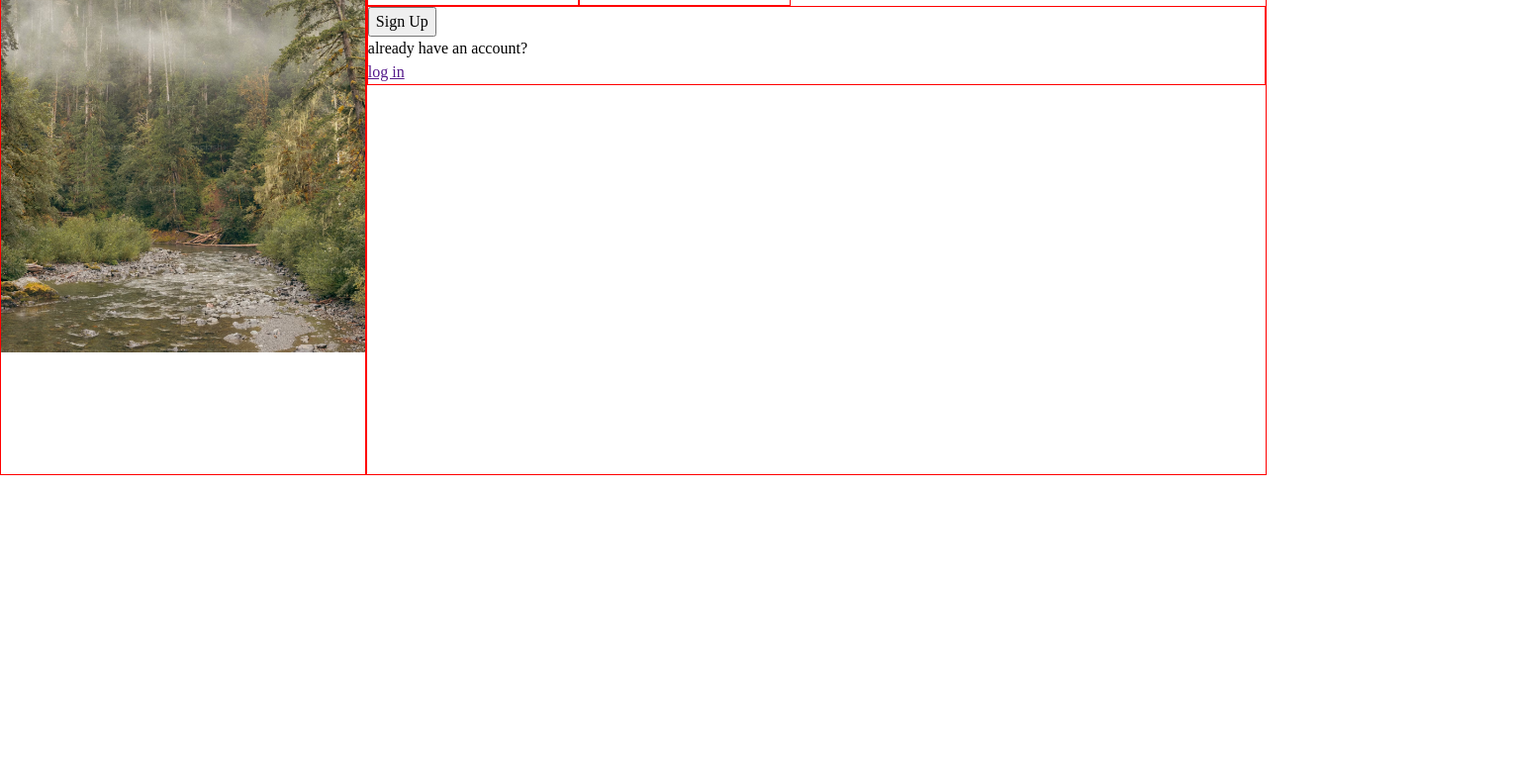
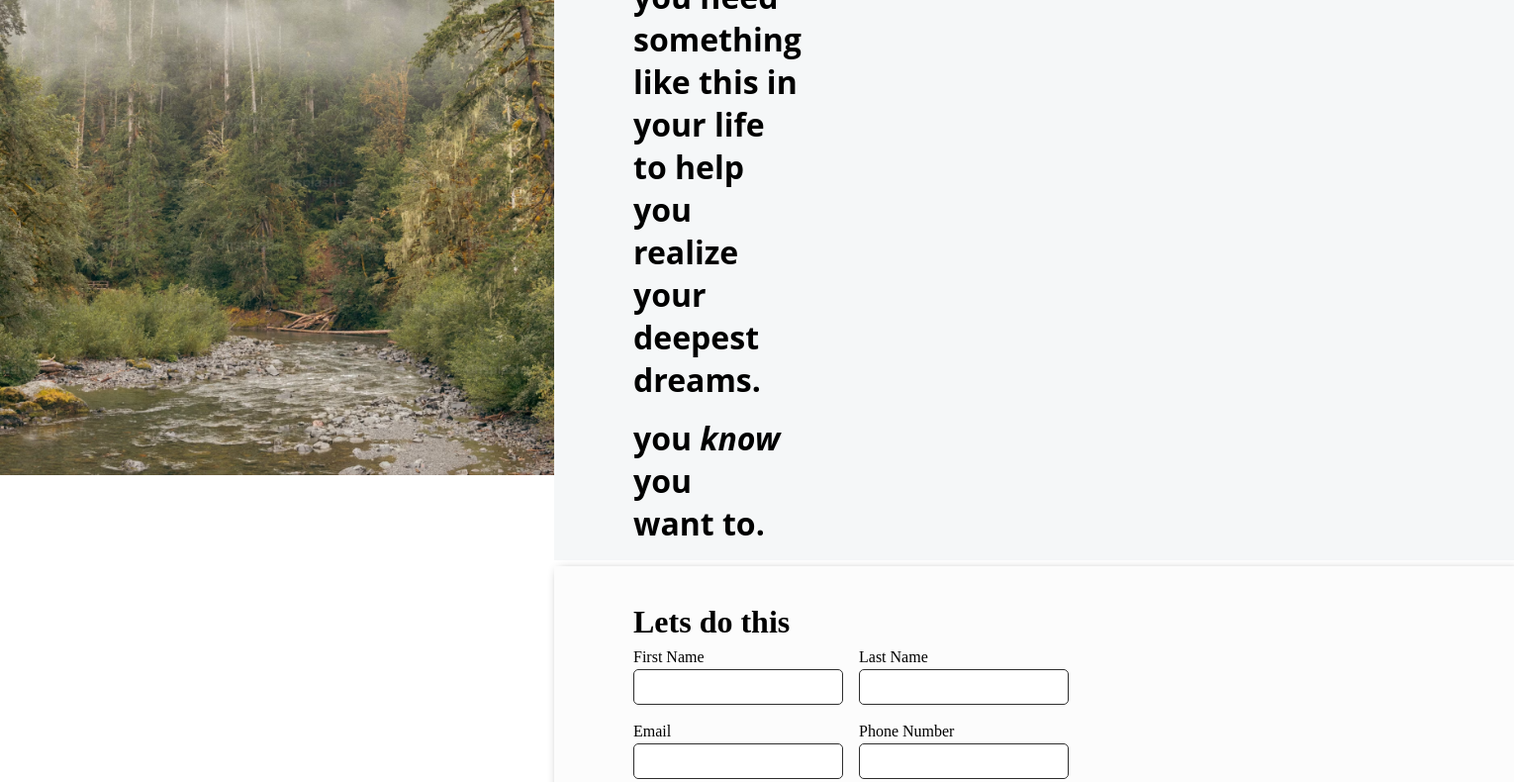
Before and after one commit to tococo852/sign-up-form, a plain HTML site: page index.html in a window 1280 px wide. Shown: the part 320-1110 px from the top of the page at 99% size, 1530 px wide, since content can reach past the window. Before the commit the page ends 800 px from the top, so only its background shows below. Drawn offline with Linux system fonts and the light colour scheme.

Commit message:
finished the layout

```diff
--- a/index.css
+++ b/index.css
@@ -62,10 +62,10 @@ body{
   margin: 0;
   display: flex;
   align-items: stretch;
-  min-height: 100vh;
+  height: 100vh;
+
 }
 div{
-  border: 1px solid red;
 }
 label {
     display: block;
@@ -89,16 +89,15 @@ label {
   background-image: url('./trees.avif');
   background-position:  center;
   background-repeat: no-repeat;
-  background-size: 100%;
+  background-size: cover;
   flex-grow: 1;
   flex-shrink: 0;
-  flex-basis: 40vh;
-
+  flex-basis: 70vh;
 
 }
 .logobox{
   position: relative;
-  top: 7rem;
+  top: 12rem;
   display: flex;
   justify-content: center;
   background-color: #2e2e2e8c;
@@ -112,11 +111,72 @@ label {
   flex-grow: 2;
   display: flex;
   flex-direction: column;
+  gap: 0.4rem;
 }
 
-.description{}
-.formbox{}
+.description{
+  display: flex;
+  flex-direction: column;
+  flex-grow: 1;
+  flex-wrap: wrap;
+  justify-content: center;
+  align-items:start;
+  background-color: #F5F7F8 ;
+  flex-shrink: 1;
+  padding: 5rem 15rem 0rem 5rem;
+
+}
+.description p{
+  font: bold 2rem "Open Sans", sans-serif;
+  padding: 0rem 30rem 1rem 0rem;
+}
+
+.formbox{
+  display: flex;
+  flex-direction: column;
+  justify-content: center;
+  align-items:start;
+  flex-shrink: 0;
+  background-color: hsl(0, 0%, 99%)  ;
+  padding: 2rem 5rem;
+  box-shadow: 5px 5px 10px gray;
+
+}
 .sign-up-form{
 display: flex;
+gap: 1rem;
 }
-.account{}
+.form-column{
+  display: flex;
+  flex-direction: column;
+
+}
+.form-column> *{
+}
+
+.account{
+  display: flex;
+  flex-direction: column;
+  justify-content: top;
+  align-items: start;
+  background-color: #F5F7F8 ;
+  flex-grow: 1;
+  padding: 2rem 0rem 0rem 5rem;
+  gap:1rem;
+
+}
+.account p{
+  font: 500 0.95rem "Open Sans", sans-serif;
+
+}
+
+button{
+  background-color: 	hsl(160, 47%, 50%);
+  border: none;
+  padding: 12px 29px;
+  color: #F5F7F8;
+  text-align: center;
+  font-size: 1.2rem;
+  font-weight: 600;
+  border-radius: 20px;
+}
--- a/index.html
+++ b/index.html
@@ -15,41 +15,36 @@
     </div>
     <div class="text">
         <div class="description">
-            <p>
+            <p class="p1">
                 This is not a real online service!~ you know you need something like this in your life
                 to help you realize your deepest dreams.
             </p>
-
             <p>you <em>know</em> you want to.</p>
-
         </div>
+        <div class="formbox">
                 <h1>Lets do this</h1>
                 <form class='sign-up-form'action="">
-
                     <div class="form-column">
                         <label for="first-name"> First Name</label>
-                    <input id="first-name" type="text" required>
-
+                        <input id="first-name" type="text" >
                         <label for="email">Email</label>
-                    <input id='email' type="email" required>
-
+                        <input id='email' type="email" >
                         <label for="password">Password</label>
-                    <input id='password'type="text" required></div>
-
+                        <input id='password'type="password" required></div>
                     <div class="form-column">
                         <label for="last-name">Last Name</label>
-                    <input id='last-name'type="text" required>
-
+                        <input id='last-name'type="text" >
                         <label for="phone-number">Phone Number</label>
-                    <input id='phone-number' type="text" required>
-
+                        <input id='phone-number' type="text" >
                         <label for="confirm-password">Confirm Password</label>
-                    <input id='confirm-password' type="text" required>
+                        <input id='confirm-password' type="password" required>
                     </div>
                 </form>
+            </div>
         <div class="account">
-            <button class="create">Sign Up</button>
-            <p class="text">already have an account? <a href="">log in</a></div>
+            <button class="create">Create Account</button>
+            <p>already have an account? <a href="">log in</a>.</p>
+
         </div>
     </div>
 
```
Lines whose indentation alone changed are shown as unchanged.
